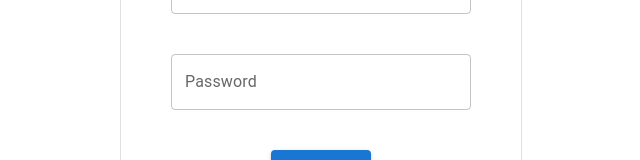
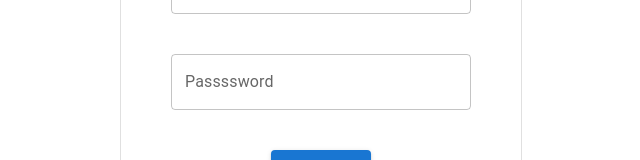
Before and after one commit to jatinvijay03/oops_frontend, a React (Create React App) app: page / in a window 1280 px wide. Shown: the part 282-442 px from the top of the page, without its empty margins (319-959 px from the left). Built offline with nearby package versions, Linux system fonts and the light colour scheme.

Commit message:
trial commit

```diff
--- a/src/pages/login/Login.jsx
+++ b/src/pages/login/Login.jsx
@@ -59,7 +59,7 @@ function Login() {
                     />
 
                     <TextField
-                        label="Password"
+                        label="Passssword"
                         variant="outlined"
                         sx={{ width: 300 ,alignSelf: 'center'}}
                         value={password}
```
